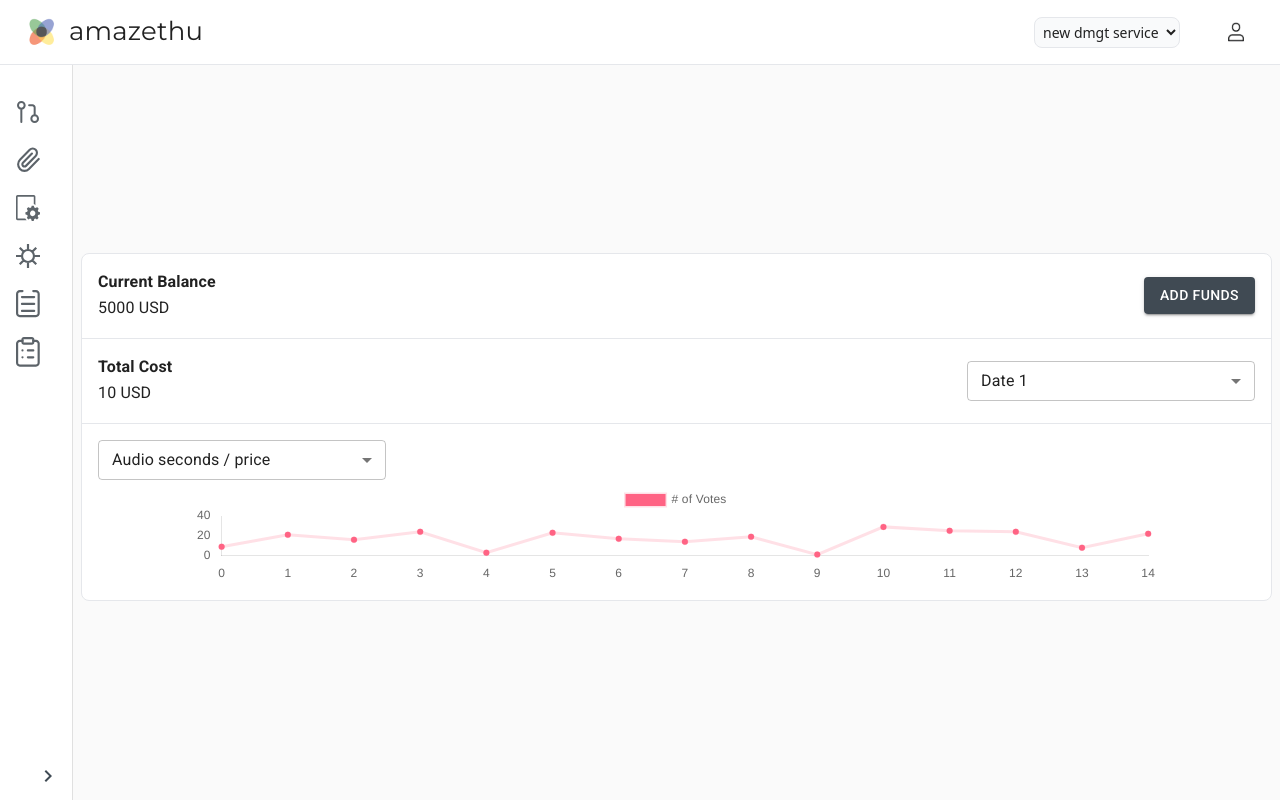
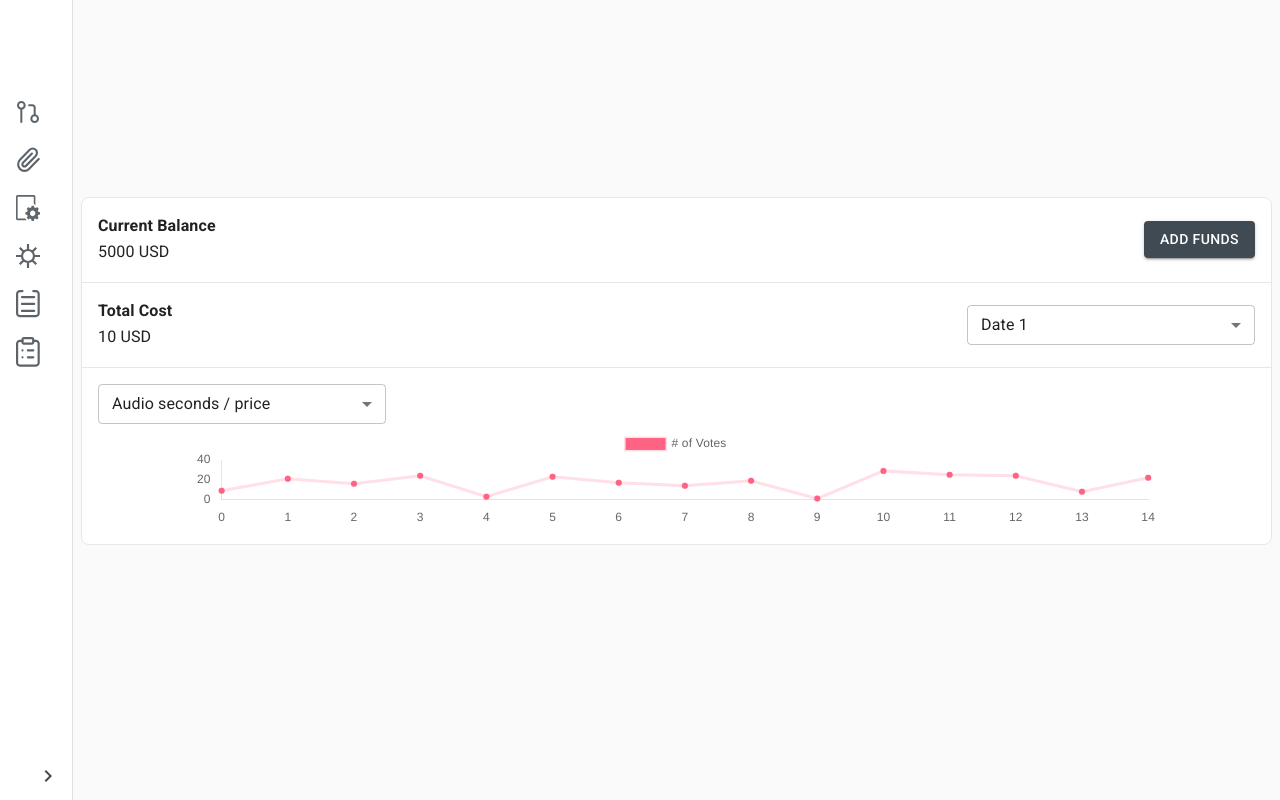
Before and after one commit to AbdulAziz0682/afluence, a React (Create React App) app: page /console in a window 1280 px wide. Built offline with nearby package versions, Linux system fonts and the light colour scheme; what jss-rtl would draw is missing.

Commit message:
Topbar no longer visible on login and register

```diff
--- a/src/routes/index.js
+++ b/src/routes/index.js
@@ -2,6 +2,8 @@ import React from 'react';
 
 import { BrowserRouter, Route, Switch } from 'react-router-dom';
 import { Grid } from '@material-ui/core';
+
+import { useSelector } from 'react-redux';
 
 import TopBar from '../components/TopBar';
 import Home from './Home';
@@ -13,17 +15,12 @@ import Console from './Console';
 import Test from './Test';
 
 export default function Routes({children}){
-    let {location: {pathname}} = window;
-    const hiddenOnPaths = {
-        "/": true,
-        "/login": true,
-        "/register": true
-    }
+    let loggedIn = useSelector(state => state.account.loggedIn);
     return (
         <BrowserRouter>
             <Grid container direction="column">
                 <Grid item>
-                    {hiddenOnPaths[pathname] ? '' : <TopBar />}
+                    {loggedIn && <TopBar />}
                 </Grid>
                 <Grid container item style={{height: 'calc(100vh - 64px)'}} alignItems="center" justifyContent="center">
                     <Switch>
```
